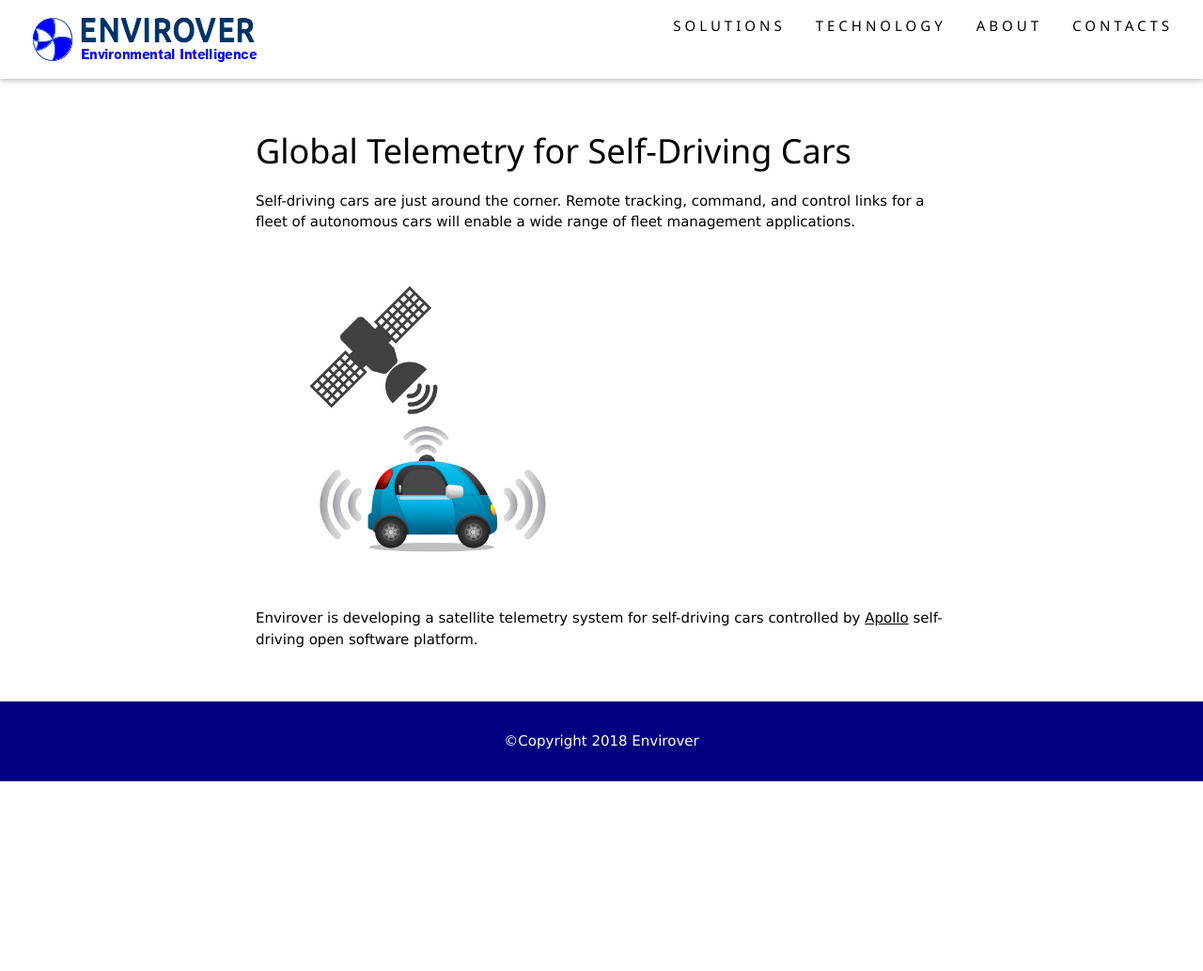
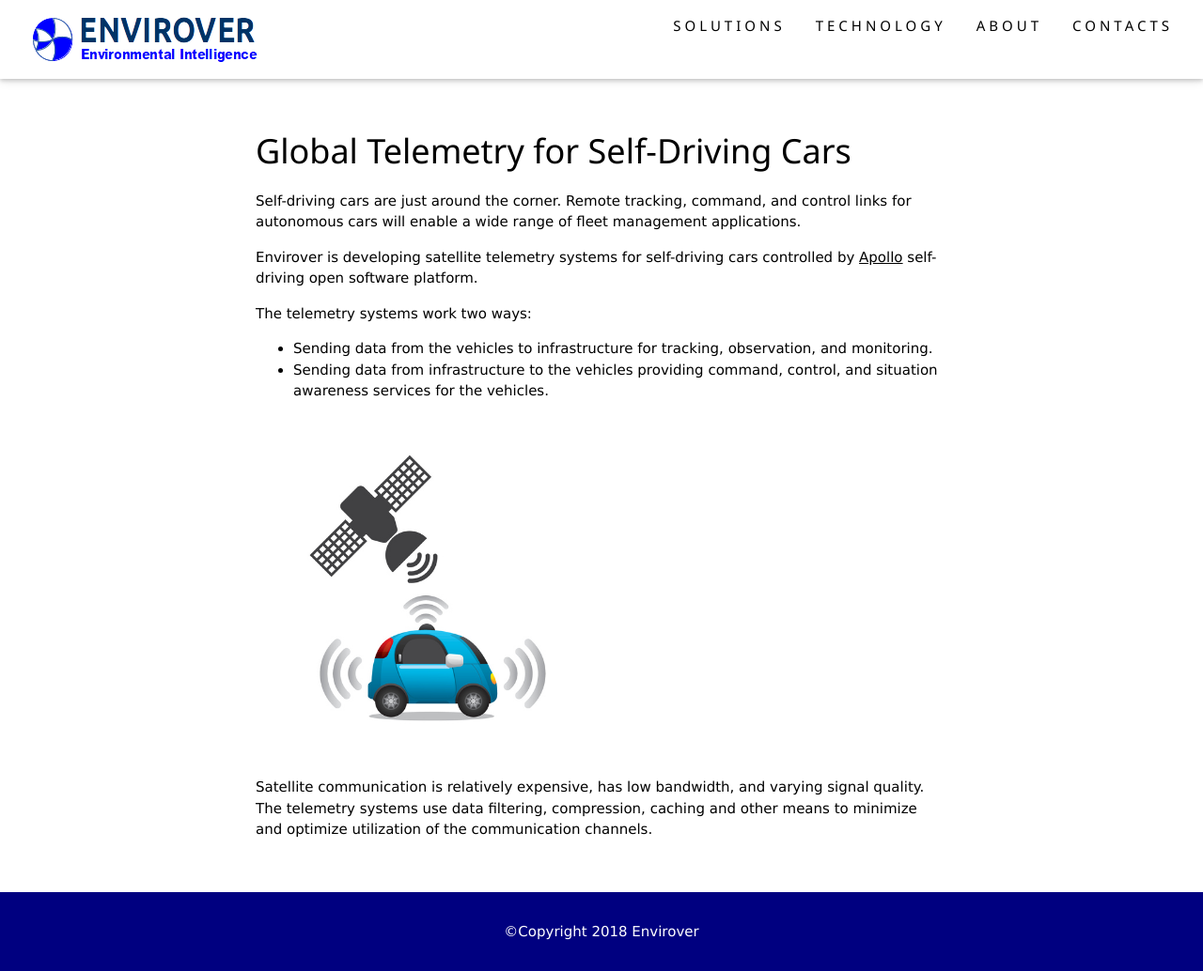
Before and after one commit to envirover/envirover.github.io, a Jekyll site: the page built from self-driving-cars.html, in a window 1280 px wide. Shown: the whole page at 94% size. Built offline with Jekyll 4.4.1, drawn with Linux system fonts in a browser that asks for light colours; comment, search, counter and statistics services are not loaded; before the commit the page ends 900 px from its top, so only the background shows below that.

Commit message:
Updated website

```diff
--- a/drones.html
+++ b/drones.html
@@ -32,4 +32,8 @@
 		<a href="https://www.iridium.com/network/iridiumcertus/">Iridium Certus</a>.
 	</p>
 
+	<p>Satellite communication is relatively expensive, has low bandwidth, and varying signal quality.
+	   SPL and NVI telemetry systems use data filtering, compression, caching and other means to
+	   minimize and optimize utilization of the communication channel.
+	</p>
 </div>
--- a/index.html
+++ b/index.html
@@ -42,13 +42,13 @@
   <div class="w3-col l4 m6 w3-margin-bottom">
     <img src="images/solarboat.jpg" alt="Unmanned Surface Vehicle" style="width:100%">
     <h3>Global Telemetry for Autonomous Boats</h3>
-    <p>Satellite telemetry system for tracking, command, and control of unmanned surface vehicles (USVs).</p>
+    <p>Global tracking, command, and control of unmanned surface vehicles (USVs) using satellite communication services.</p>
     <p><a href="usvs.html">more...</a></p>
   </div>
   <div class="w3-col l4 m6 w3-margin-bottom">
     <img src="images/drones.jpg" alt="Drones" style="width:100%">
     <h3>BVLOS Telemetry for Drones</h3>
-    <p>Beyond visual line of sight (BVLOS) tracking, command, and control of unmanned aerial vehicles (UAVs).</p>
+    <p>Beyond visual line of sight (BVLOS) tracking, command, and control of unmanned aerial vehicles (UAVs) using satellite or cellular communication services.</p>
     <p><a href="drones.html">more...</a></p>
   </div>
   <div class="w3-col l4 m6 w3-margin-bottom">
@@ -93,7 +93,7 @@
 <!-- About Section -->
 <div class="w3-container w3-padding-32" id="about">
   <h3 class="w3-border-bottom w3-border-light-grey w3-padding-12">ABOUT</h3>
-  <p>Envirover provides solutions for connecting autonomous vehicles to infrastructure and providing services for the connected vehicles and by the connected vehicles.</p>
+  <p>Envirover provides solutions for connecting autonomous vehicles to infrastructure as well as observation, monitoring, tracking, and communication services by the connected vehicles and for the connected vehicles.</p>
 </div>
 
 <!-- Contact Section -->
--- a/self-driving-cars.html
+++ b/self-driving-cars.html
@@ -8,10 +8,29 @@
 <div class="w3-container w3-padding-32">
 	<h1>Global Telemetry for Self-Driving Cars</h1>
 
-	<p>Self-driving cars are just around the corner. Remote tracking, command, and control links for a fleet of autonomous cars will enable a wide range of fleet management applications.</p>
+	<p>
+	   Self-driving cars are just around the corner. Remote tracking, command,
+	   and control links for autonomous cars will enable a wide range
+	   of fleet management applications.</p>
+
+	<p>
+	   Envirover is developing satellite telemetry systems for self-driving cars
+	   controlled by <a href="http://apollo.auto/">Apollo</a> self-driving open software platform.
+	</p>
+
+	<p>The telemetry systems work two ways:</p>
+	<ul>
+	 <li>Sending data from the vehicles to infrastructure for tracking, observation, and monitoring.</li>
+	 <li>Sending data from infrastructure to the vehicles providing command, control,
+	     and situation awareness services for the vehicles.</li>
+	</ul>
 
 	<img src="images/self-driving-cars.jpg" alt="Self-driving cars" style="width:50%" class="w3-image w3-justify" />
 
-	<p>Envirover is developing a satellite telemetry system for self-driving cars controlled by <a href="http://apollo.auto/">Apollo</a> self-driving open software platform.</p>
+	<p>
+	   Satellite communication is relatively expensive, has low bandwidth, and varying signal quality.
+	   The telemetry systems use data filtering, compression, caching and other means to
+	   minimize and optimize utilization of the communication channels.
+	</p>
 
 </div>
--- a/usvs.html
+++ b/usvs.html
@@ -30,5 +30,9 @@
 		<a href="https://www.iridium.com/network/iridiumcertus/">Iridium Certus</a>.
 	</p>
 
+	<p>Satellite communication is relatively expensive, has low bandwidth, and varying signal quality.
+	   SPL and NVI telemetry systems use data filtering, compression, caching and other means to
+	   minimize and optimize utilization of the communication channel.</p>
+
 	<p>Envirover also provides solutions for collecting data from environmental sensors mounted on the USVs, such as water and air quality sensors.</p>
 </div>
```
